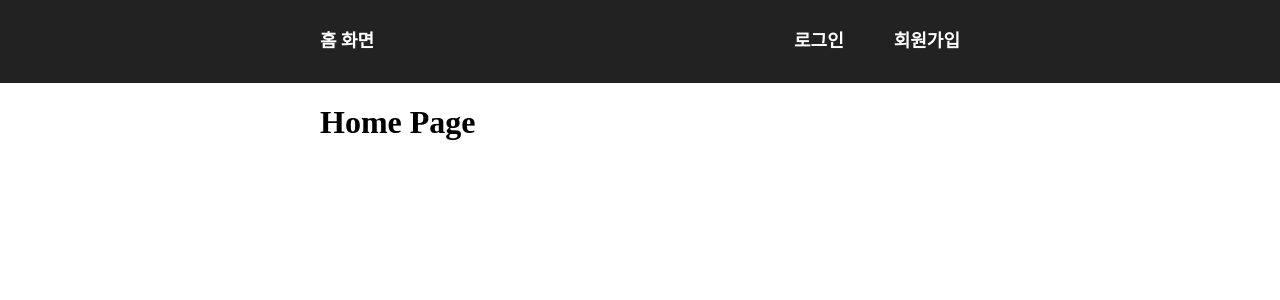
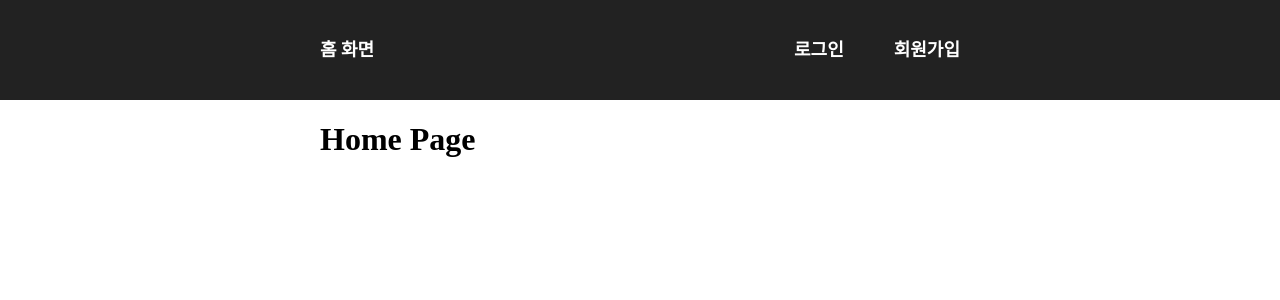
Before and after one commit to code-bebop/some-Login-With-CRUD-WebApp, a React (Create React App) app: page / in a window 1280 px wide. Shown: the top 300 px of the page. Built offline with nearby package versions, Linux system fonts and the light colour scheme.

Commit message:
페이지 전체를 감싸는 grid container 추가
페이지 전체를 감싸는 grid container를 추가함으로써 Header와 Content의 높이 비율을 컨트롤했다.

```diff
--- a/src/App.tsx
+++ b/src/App.tsx
@@ -4,10 +4,17 @@ import "./nomarlize.css";
 import MainPage from "./pages/MainPage";
 import ContentWrapper from "./components/ContentWrapper";
 import LoginPage from "./pages/AuthPage";
+import styled from "styled-components";
+
+const AppBlock = styled.div`
+  height: 100%;
+  display: grid;
+  grid-template-rows: 100px 1fr;
+`;
 
 const App = () => {
   return (
-    <>
+    <AppBlock>
       <Header />
       <ContentWrapper>
         <Switch>
@@ -16,7 +23,7 @@ const App = () => {
           <Redirect to="/" />
         </Switch>
       </ContentWrapper>
-    </>
+    </AppBlock>
   );
 };
 
--- a/src/components/ContentWrapper.tsx
+++ b/src/components/ContentWrapper.tsx
@@ -3,7 +3,6 @@ import styled from "styled-components";
 
 const ContentWrapperBlock = styled.div`
   padding: 0 320px;
-  height: 89.6801%;
 `;
 
 const ContentWrapper = ({ children }: { children: React.ReactNode }) => {
--- a/src/components/Header.tsx
+++ b/src/components/Header.tsx
@@ -2,7 +2,6 @@ import { Link } from "react-router-dom";
 import styled from "styled-components";
 
 const HeaderBlock = styled.header`
-  height: 10.3199%;
   padding: 0 320px;
   display: flex;
   justify-content: space-between;
```
